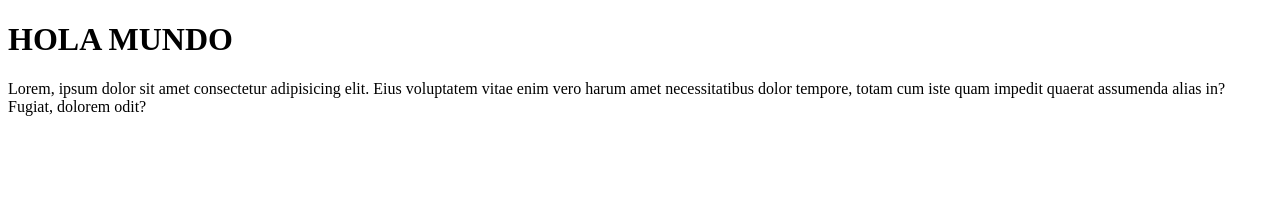
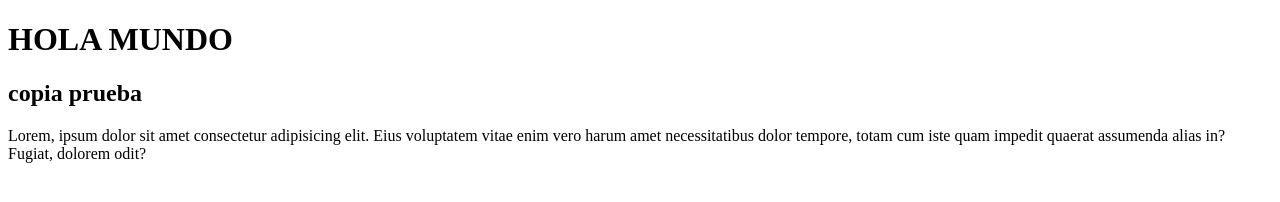
Before and after one commit to joacogru/primer-repo-remoto, a plain HTML site: page index.html in a window 1280 px wide. Drawn offline with Linux system fonts and the light colour scheme.

Commit message:
h2 agregado

```diff
--- a/index.html
+++ b/index.html
@@ -8,6 +8,7 @@
   </head>
   <body>
     <h1>HOLA MUNDO</h1>
+    <h2>copia prueba</h2>
     <p>
       Lorem, ipsum dolor sit amet consectetur adipisicing elit. Eius voluptatem
       vitae enim vero harum amet necessitatibus dolor tempore, totam cum iste
```
